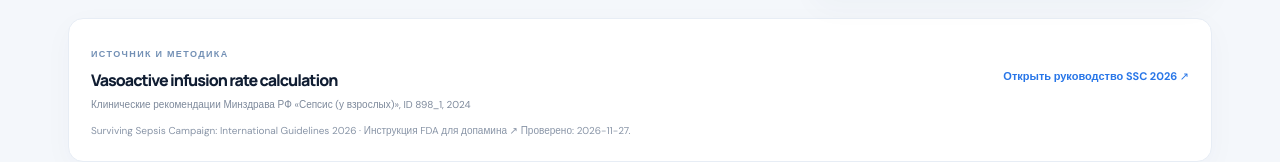
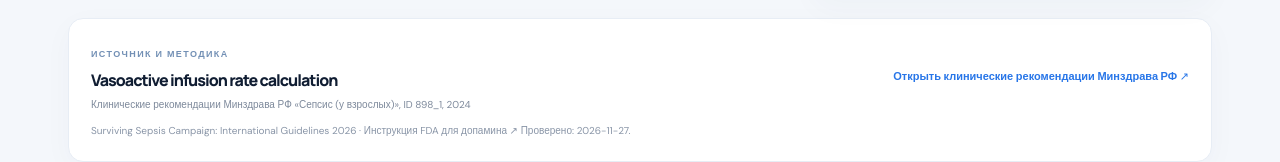
Before and after one commit to Whiterx/medcalc-pro-next, a React (Vite) app: page /medcalc-pro-next/calculators/vasopressors in a window 1280 px wide. Shown: the part 616-778 px from the top of the page. Built offline with nearby package versions, Linux system fonts and the light colour scheme.

Commit message:
fix: label Russian sepsis guideline source correctly

```diff
--- a/src/calculators/pharmacotherapy/VasopressorsCalculator.tsx
+++ b/src/calculators/pharmacotherapy/VasopressorsCalculator.tsx
@@ -116,7 +116,7 @@ export default function VasopressorsCalculator() {
       )}
       <section className="reference-panel">
         <div><span className="panel-kicker">ИСТОЧНИК И МЕТОДИКА</span><h2>{VASOPRESSORS_REFERENCE.title}</h2><p>{VASOPRESSORS_REFERENCE.guideline}</p></div>
-        <a href={VASOPRESSORS_REFERENCE.guidelineUrl} target="_blank" rel="noreferrer">Открыть руководство SSC 2026 ↗</a>
+        <a href={VASOPRESSORS_REFERENCE.guidelineUrl} target="_blank" rel="noreferrer">Открыть клинические рекомендации Минздрава РФ ↗</a>
         <small>{VASOPRESSORS_REFERENCE.supportingGuideline} · <a href={VASOPRESSORS_REFERENCE.supportingUrl} target="_blank" rel="noreferrer">Инструкция FDA для допамина ↗</a> Проверено: {VASOPRESSORS_REFERENCE.accessed}.</small>
       </section>
       <p className="calculator-disclaimer">Калькулятор пересчёта скорости инфузии у взрослых. Не заменяет независимую двойную проверку и локальный протокол.</p>
```
